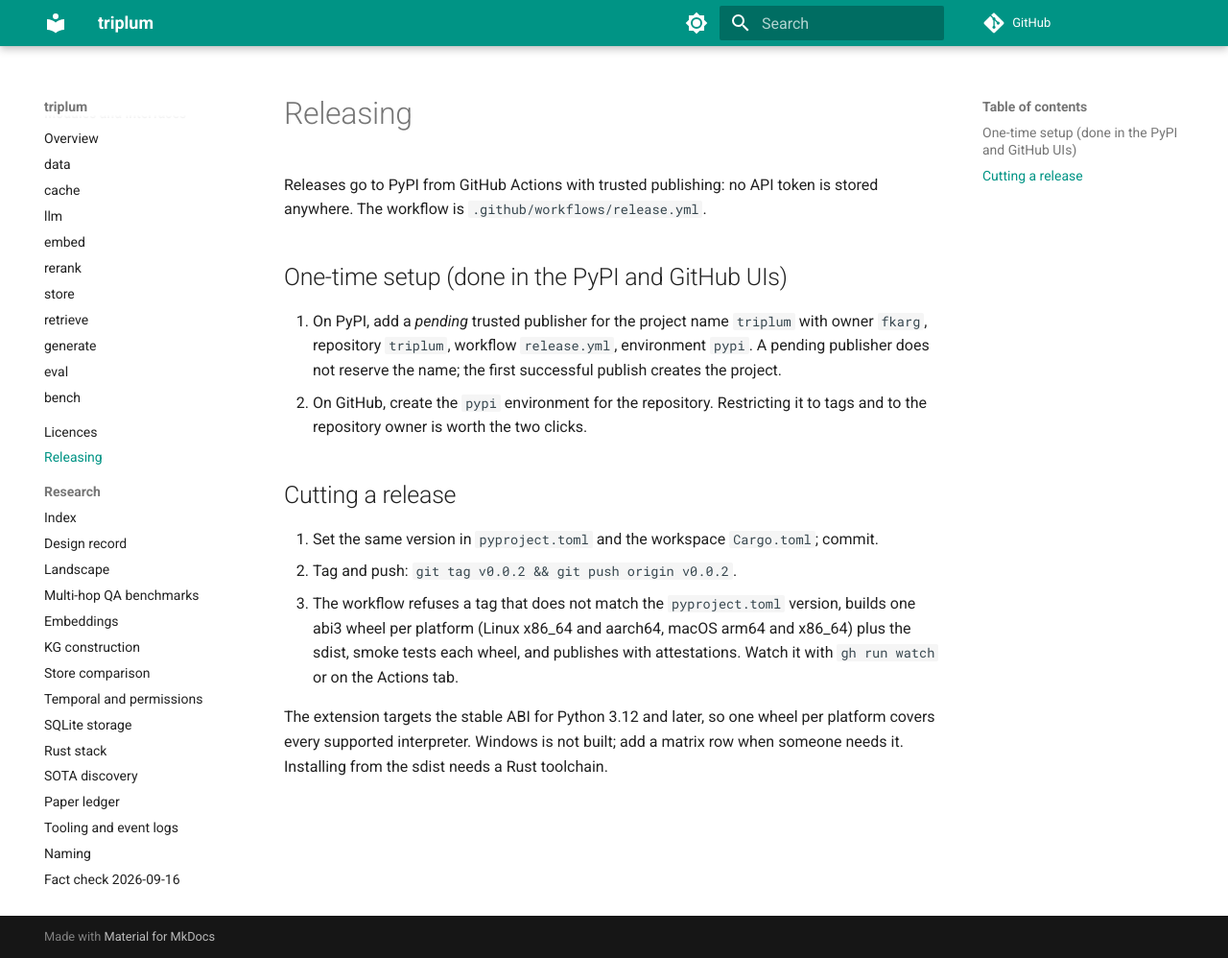
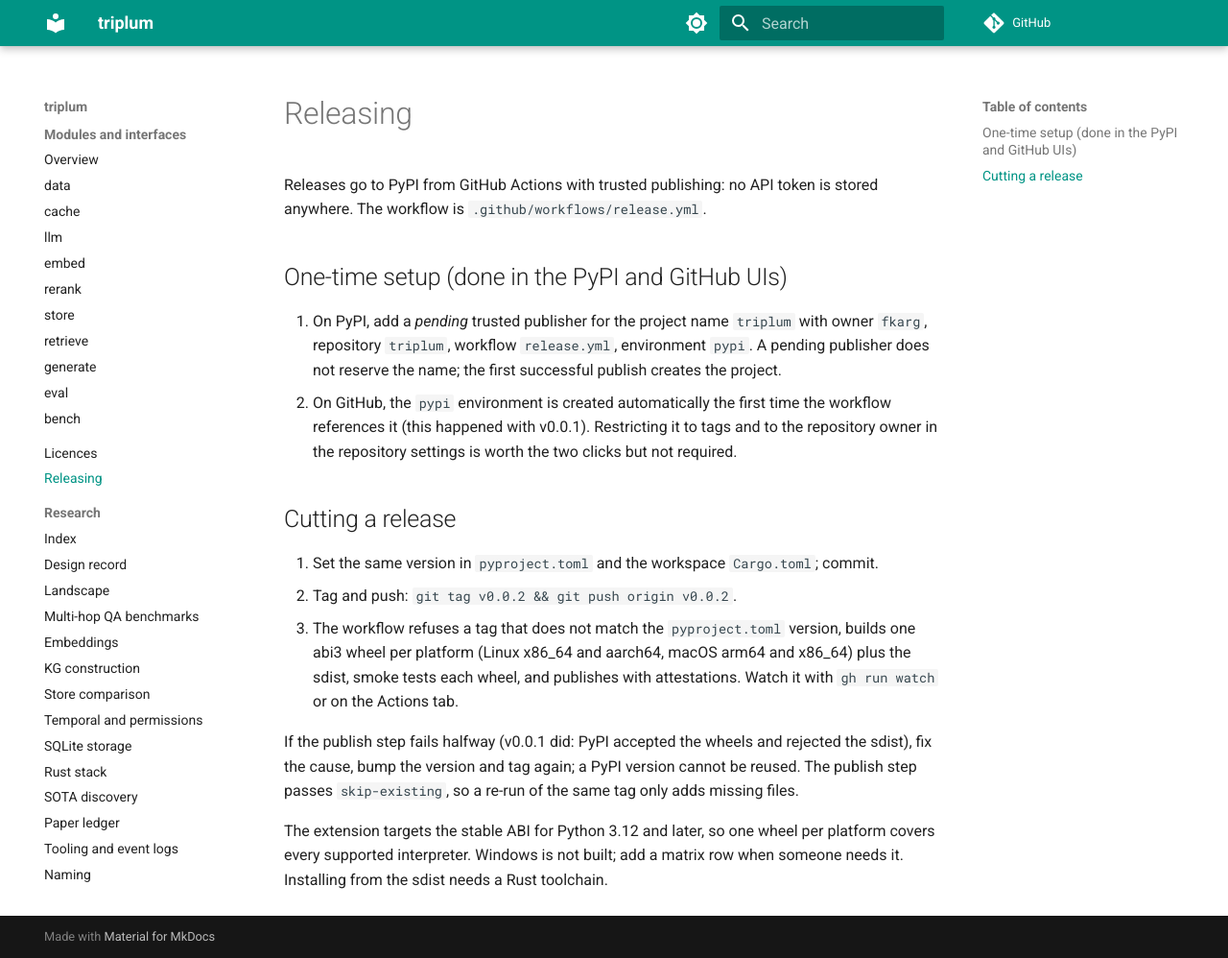
Before and after one commit to fkarg/triplum, an MkDocs documentation site: the page built from docs/releasing.md, in a window 1280 px wide and 998 px high. Shown: the whole window at 96% size. Built offline with MkDocs 1.6.1 and Material for MkDocs 9.7.7, drawn with Linux system fonts in a browser that asks for light colours; comment, search, counter and statistics services are not loaded.

Commit message:
Release: ship LICENSE in the sdist, tolerate partial uploads
PyPI rejected the 0.0.1 sdist because its License-File entry pointed at a
file maturin does not include from a workspace-rooted sdist. Include it
explicitly, check for it in the sdist job, and pass skip-existing to the
publish step so a re-run after a partial upload adds only the missing files.

```diff
--- a/docs/releasing.md
+++ b/docs/releasing.md
@@ -8,8 +8,9 @@
 1. On PyPI, add a *pending* trusted publisher for the project name `triplum` with owner
    `fkarg`, repository `triplum`, workflow `release.yml`, environment `pypi`. A pending publisher
    does not reserve the name; the first successful publish creates the project.
-2. On GitHub, create the `pypi` environment for the repository. Restricting it to tags and to
-   the repository owner is worth the two clicks.
+2. On GitHub, the `pypi` environment is created automatically the first time the workflow
+   references it (this happened with v0.0.1). Restricting it to tags and to the repository
+   owner in the repository settings is worth the two clicks but not required.
 
 ## Cutting a release
 
@@ -20,6 +21,10 @@
    tests each wheel, and publishes with attestations. Watch it with
    `gh run watch` or on the Actions tab.
 
+If the publish step fails halfway (v0.0.1 did: PyPI accepted the wheels and rejected the
+sdist), fix the cause, bump the version and tag again; a PyPI version cannot be reused. The
+publish step passes `skip-existing`, so a re-run of the same tag only adds missing files.
+
 The extension targets the stable ABI for Python 3.12 and later, so one wheel per platform
 covers every supported interpreter. Windows is not built; add a matrix row when someone
 needs it. Installing from the sdist needs a Rust toolchain.
--- a/pyproject.toml
+++ b/pyproject.toml
@@ -47,6 +47,9 @@
 module-name = "triplum._core"
 manifest-path = "crates/triplum-py/Cargo.toml"
 features = ["pyo3/extension-module"]
+# The sdist is rooted at the workspace; maturin does not pick up the root LICENSE on its own and
+# PyPI rejects an sdist whose License-File entry is missing.
+include = [{ path = "LICENSE", format = "sdist" }]
 
 [tool.uv]
 cache-keys = [{ file = "pyproject.toml" }, { file = "Cargo.toml" }, { file = "crates/**/Cargo.toml" }, { file = "crates/**/*.rs" }]
```
Also changed, not shown: 1 other file.
